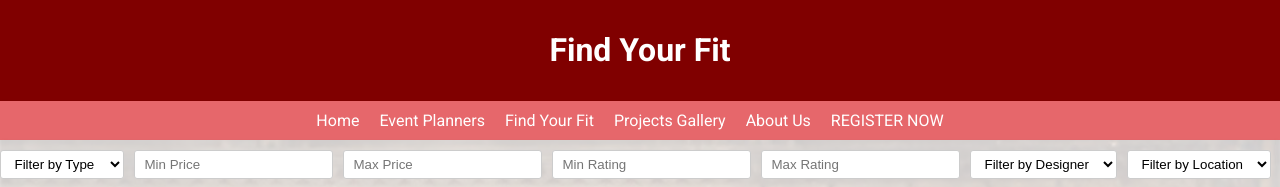
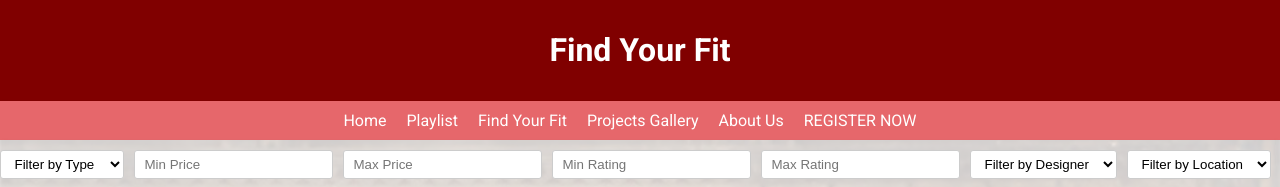
Before and after one commit to Trimantis/Shehnaiyaan.github.io, a plain HTML site: page angular1.html in a window 1280 px wide. Shown: the top 187 px of the page. Drawn offline with nearby package versions, Linux system fonts and the light colour scheme.

Commit message:
Update angular1.html

```diff
--- a/angular1.html
+++ b/angular1.html
@@ -101,7 +101,7 @@
   </header>
   <nav>
     <a href="Home.html">Home</a>
-    <a href="EventPlanners.html">Event Planners</a>
+    <a href="Playlist.html">Playlist</a>
     <a href="angular1.html">Find Your Fit</a>
     <a href="ProjectsGallery.html">Projects Gallery</a>
     <a href="AboutUs.html">About Us</a>
```
